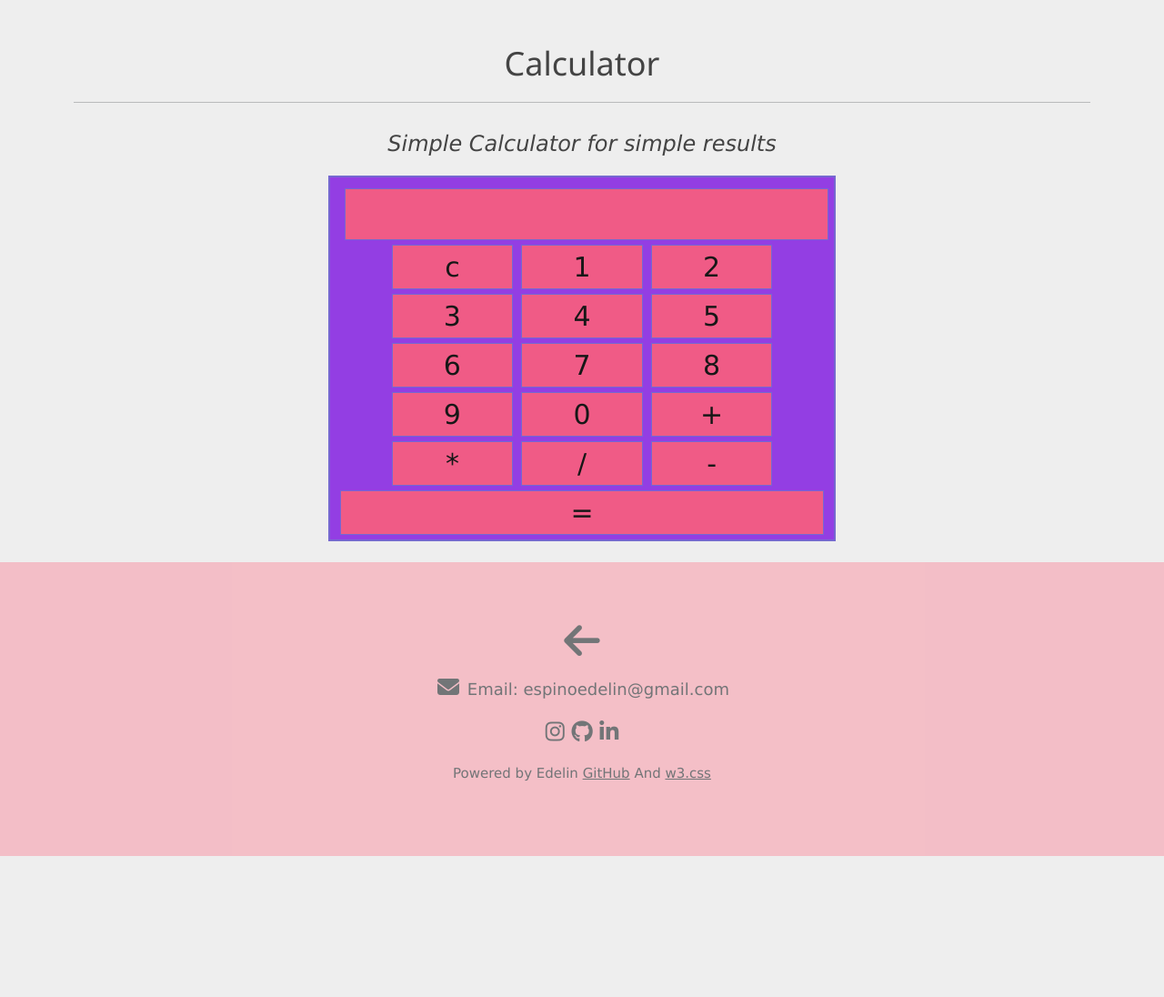
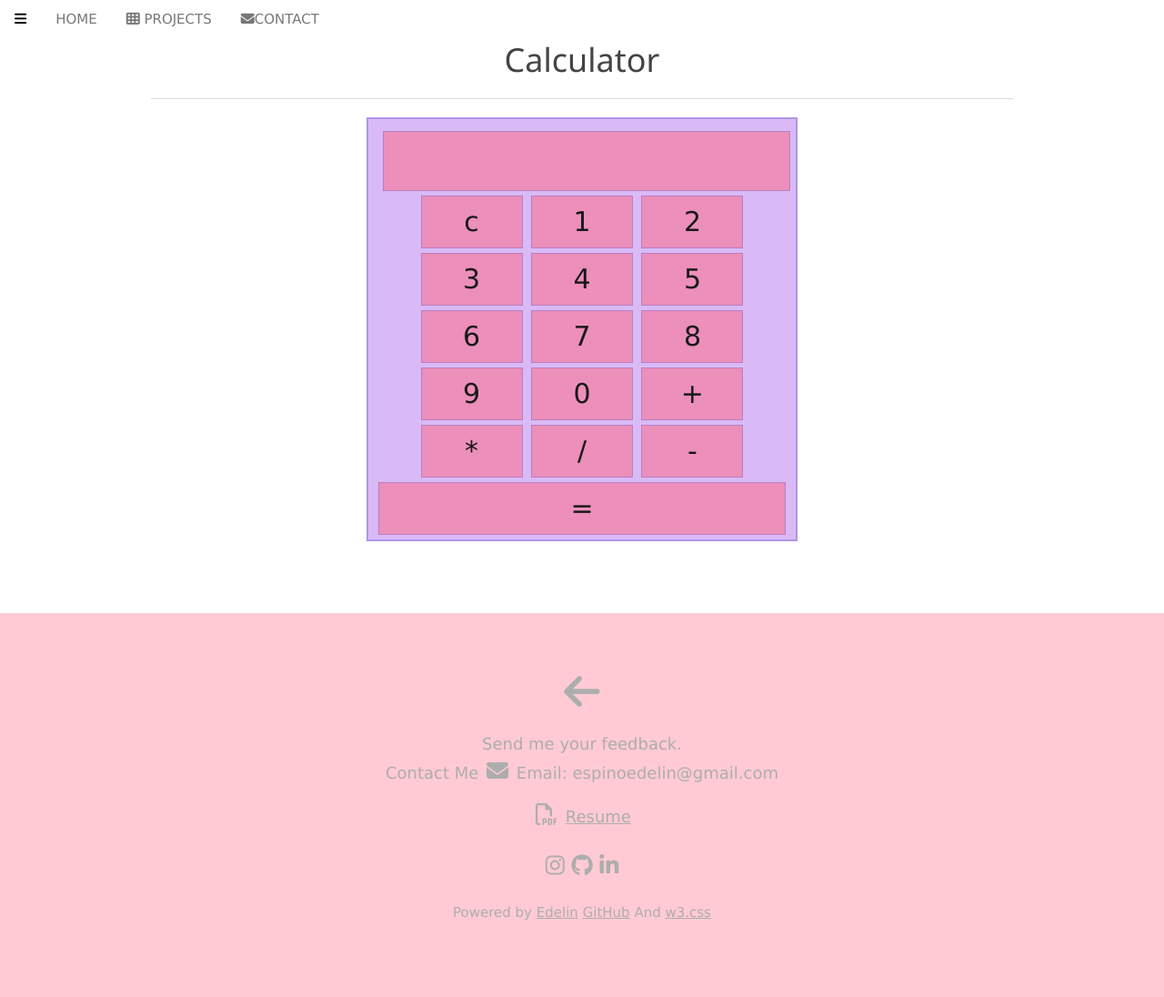
Before and after one commit to Edelin11/EdelinPortfolios, a PHP site: page /Calculator/calc.html in a window 1280 px wide. Shown: the whole page at 91% size. Before the commit the page ends 941 px from the top, so only its background shows below. Run offline with PHP 8.4, Linux system fonts and the light colour scheme; some libraries are stand-ins or nearby versions.

Commit message:
update in calc page
fixing and improving the calculator page

```diff
--- a/Calculator/calc.css
+++ b/Calculator/calc.css
@@ -1,16 +1,27 @@
+body, html {
+    height: 100%;
+    color: #777;
+    line-height: 1.8;
+}
+
 body{
-    background: #eee;
+    background: white;
 }
 .for_footer{
     background: rgba(255, 81, 110, 0.507);
+}
+#contact{
+    position: absolute;
+  bottom: 0;
+  width: 100%;
 }
 .top{
     margin-top: -20px;;
     color: #444;
 }
 #key-1{
-    background: rgba(255, 81, 110, 0.877);
-    border: 1px solid slateblue;
+    background: rgba(255, 81, 110, 0.493);
+    border: 1px solid rgba(105, 90, 205, 0.438);
     min-width: 50px;
     margin-bottom: 5px;
     color: black;
@@ -24,8 +35,8 @@ body{
 }
 
 .box{
-    border: 2px solid slateblue;
-    background: blueviolet;
+    border: 2px solid rgba(105, 90, 205, 0.445);
+    background: rgba(137, 43, 226, 0.356);
     min-width: 350px;
     opacity: 0.9;
 }
--- a/Calculator/calc.html
+++ b/Calculator/calc.html
@@ -12,10 +12,25 @@
     <title>Calculator</title>
 </head>
 <body>
-    <div class="container pt-5 my-4 w3-center">
+        <div class="w3-top top-nav">
+            <div class="w3-bar" id="myNavbar">
+                <a class="w3-bar-item w3-button w3-hover-white w3-hide-medium" href="javascript:void(0);"  onclick="toggleFunction()" title="Toggle Navigation Menu"> <i class="fa fa-bars"></i> </a>
+                <a href="/EdelinPortfolios/index" class="w3-bar-item w3-button">HOME</a>
+                <a href="#projects" class="w3-bar-item w3-button w3-hide-small"><i class="fa fa-th"></i> PROJECTS</a>
+                <a href="#contact"" class="w3-bar-item w3-button w3-hide-small"><i class="fa fa-envelope"></i>CONTACT</a>
+            </div>
+             <!-- Navbar on small screens -->
+      <div id="navDemo" class="w3-bar-block w3-white w3-hide w3-hide-large w3-hide-medium">
+        <a href="/EdelinPortfolios/index" class="w3-bar-item w3-button">HOME</a>
+            <a href="#projects" class="w3-bar-item w3-button" onclick="toggleFunction()">PROJECTS</a>
+            <a href="#contact"" class="w3-bar-item w3-button" onclick="toggleFunction()">CONTACT</a>
+          </div>
+        </div>
+
+    <!-- Container (Carculator Section) -->
+    <div class="w3-content w3-container w3-padding-64">
         <h1 class="w3-center top">Calculator</h1> <hr>
         <form name="calculator">
-        <p><em>Simple Calculator for simple results</em></p>
         <div class="box w3-center pt-2 my-3 col-6 container">
             <input class="answer col-12" id="key-1" type="textfield" name="result" value="">
             <br>
@@ -39,23 +54,27 @@
 
             <input class="col-3" id="key-1" type="button" value="-" onClick="document.calculator.result.value+='-'">
             <input class="col-12" id="key-1" type="button" value="=" onClick="document.calculator.result.value=eval(document.calculator.result.value)">
-        </form>
-    </div>
-</div>
+        </div>
+    </form>
+ </div>
 
 <!-- Footer -->
-<footer class="w3-center w3-padding-64 w3-opacity w3-hover-opacity-off for_footer" id="contact">
+<footer class="w3-center w3-padding-64 w3-opacity w3-hover-opacity-off for_footer" >
     <a href="/EdelinPortfolios/index"><i class="fas fa-arrow-left size"></i></a>
     <div class="w3-xlarge w3-section">
+      <div class="w3-large w3-margin-bottom w3-center">Send me your feedback.<br> Contact Me
+          <i class="fa fa-envelope fa-fw w3-xlarge "></i> Email:  espinoedelin@gmail.com
+      </div>
       <div class="w3-large w3-margin-bottom w3-center">
-          <i class="fa fa-envelope fa-fw w3-xlarge "></i> Email: espinoedelin@gmail.com<br>
-      </div>
+        <i class="fa fa-file-pdf-o fa-fw w3-xlarge "></i>
+        <a href="eEspino-resume-2021.pdf" title="Edelin's Resume">Resume</a><br>
+    </div>
       <a href="https://www.instagram.com/watashiwaedelin/" title="Instagram"><i class="fa fa-instagram w3-hover-opacity"> </i></a>
       <a href="https://github.com/Edelin11" title="GitHub"> <i class="fa fa-github w3-hover-opacity"></i></a>
       <a href="https://www.linkedin.com/in/edelin-espino-48680480/" title="LinkedIn"><i class="fa fa-linkedin w3-hover-opacity"></i></a>
     </div>
-    <p>Powered by Edelin <a href="https://github.com/Edelin11">GitHub</a> And <a href="https://www.w3schools.com/w3css/default.asp" title="W3.CSS" target="_blank" class="w3-hover-text-green">w3.css</a></p>
-  </footer>
+    <p>Powered by <a href="https://github.com/Edelin11/EdelinPortfolios">Edelin</a> <a href="https://github.com/Edelin11">GitHub</a> And <a href="https://www.w3schools.com/w3css/default.asp" title="W3.CSS" target="_blank" class="w3-hover-text-green">w3.css</a></p>
+</footer>
 
 <script src="https://kit.fontawesome.com/9be300201e.js" crossorigin="anonymous"></script>
 </body>
```
Also changed, not shown: index.html (+5 -4 lines).
